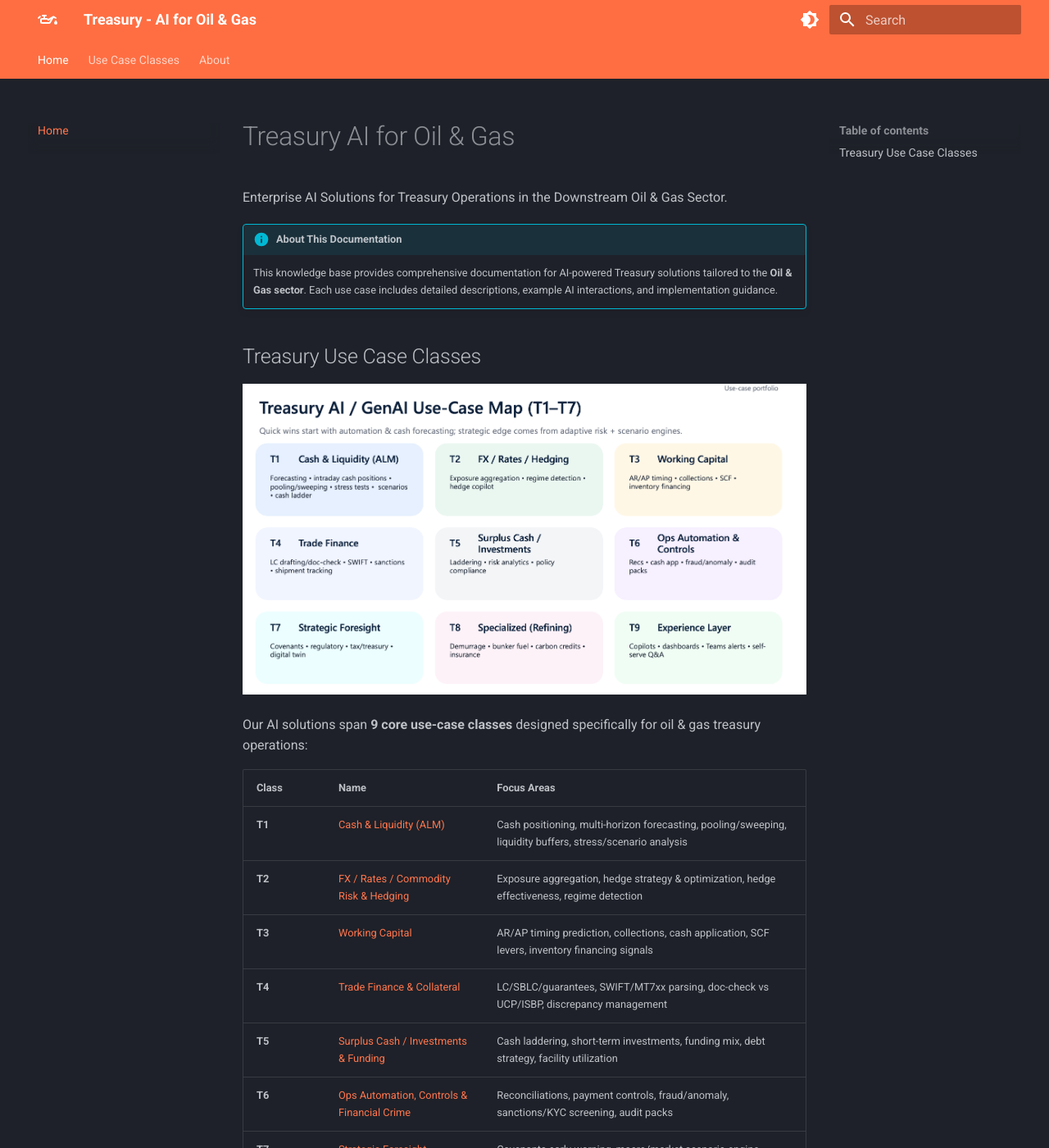
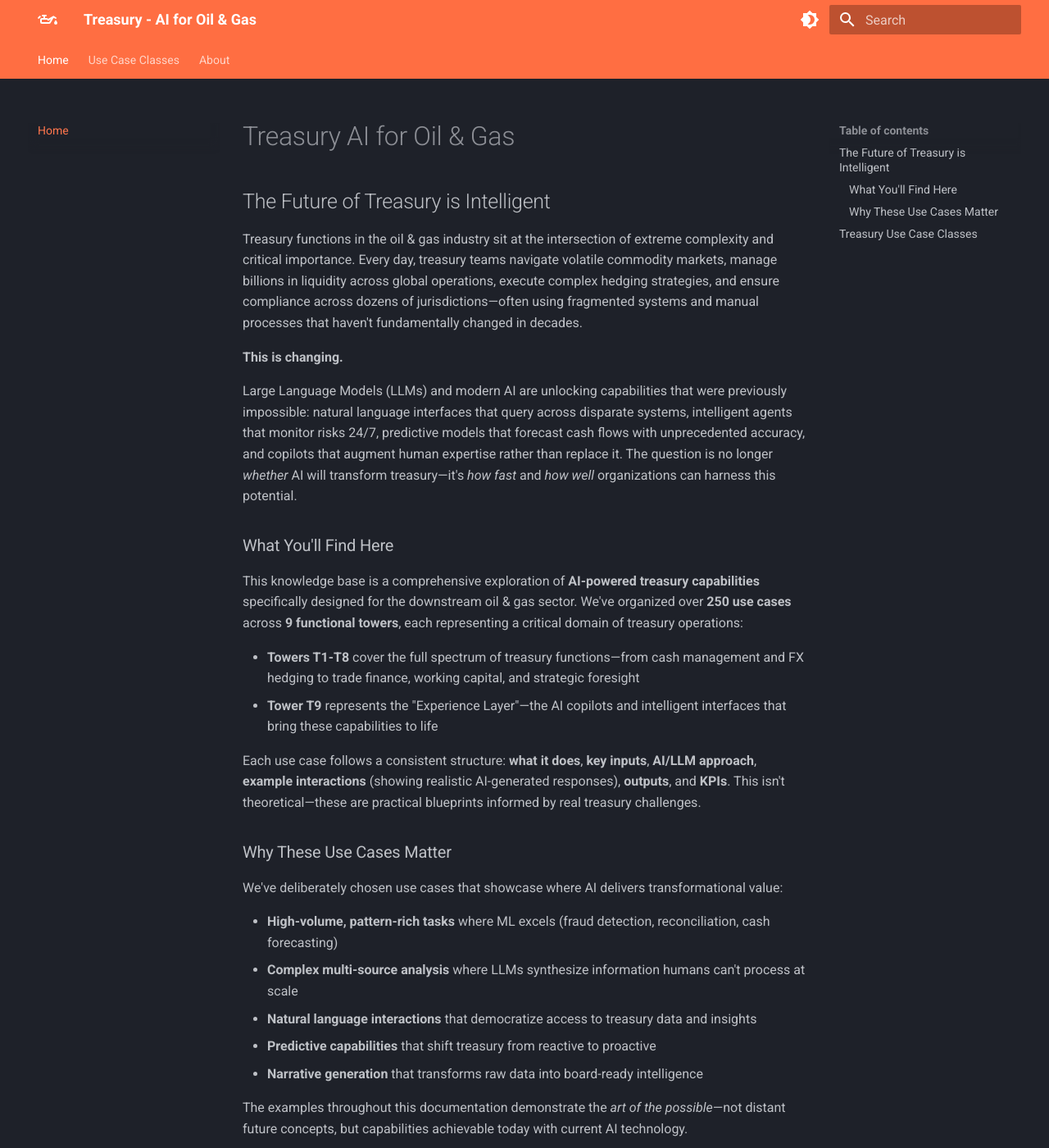
Before and after one commit to ozgurgulerx/treasury, an MkDocs documentation site: the page built from docs/index.md, in a window 1280 px wide and 1400 px high. Shown: the whole window at 82% size. Built offline with MkDocs 1.6.1 and Material for MkDocs 9.7.7, drawn with Linux system fonts in a browser that asks for light colours; some of the changed text lies outside the part shown.

Commit message:
Add professional introduction to main landing page
- Add compelling narrative about AI transformation in treasury
- Explain documentation structure and 9 tower framework
- Describe why these use cases matter and where AI delivers value
- Include tip admonition for how to navigate the documentation

Co-Authored-By: Claude Opus 4.5 <noreply@anthropic.com>

```diff
--- a/docs/index.md
+++ b/docs/index.md
@@ -1,16 +1,45 @@
 # Treasury AI for Oil & Gas
 
-Enterprise AI Solutions for Treasury Operations in the Downstream Oil & Gas Sector.
+## The Future of Treasury is Intelligent
 
-!!! info "About This Documentation"
+Treasury functions in the oil & gas industry sit at the intersection of extreme complexity and critical importance. Every day, treasury teams navigate volatile commodity markets, manage billions in liquidity across global operations, execute complex hedging strategies, and ensure compliance across dozens of jurisdictions—often using fragmented systems and manual processes that haven't fundamentally changed in decades.
 
-    This knowledge base provides comprehensive documentation for AI-powered Treasury solutions tailored to the **Oil & Gas sector**. Each use case includes detailed descriptions, example AI interactions, and implementation guidance.
+**This is changing.**
+
+Large Language Models (LLMs) and modern AI are unlocking capabilities that were previously impossible: natural language interfaces that query across disparate systems, intelligent agents that monitor risks 24/7, predictive models that forecast cash flows with unprecedented accuracy, and copilots that augment human expertise rather than replace it. The question is no longer *whether* AI will transform treasury—it's *how fast* and *how well* organizations can harness this potential.
+
+### What You'll Find Here
+
+This knowledge base is a comprehensive exploration of **AI-powered treasury capabilities** specifically designed for the downstream oil & gas sector. We've organized over **250 use cases** across **9 functional towers**, each representing a critical domain of treasury operations:
+
+- **Towers T1-T8** cover the full spectrum of treasury functions—from cash management and FX hedging to trade finance, working capital, and strategic foresight
+- **Tower T9** represents the "Experience Layer"—the AI copilots and intelligent interfaces that bring these capabilities to life
+
+Each use case follows a consistent structure: **what it does**, **key inputs**, **AI/LLM approach**, **example interactions** (showing realistic AI-generated responses), **outputs**, and **KPIs**. This isn't theoretical—these are practical blueprints informed by real treasury challenges.
+
+### Why These Use Cases Matter
+
+We've deliberately chosen use cases that showcase where AI delivers transformational value:
+
+- **High-volume, pattern-rich tasks** where ML excels (fraud detection, reconciliation, cash forecasting)
+- **Complex multi-source analysis** where LLMs synthesize information humans can't process at scale
+- **Natural language interactions** that democratize access to treasury data and insights
+- **Predictive capabilities** that shift treasury from reactive to proactive
+- **Narrative generation** that transforms raw data into board-ready intelligence
+
+The examples throughout this documentation demonstrate the *art of the possible*—not distant future concepts, but capabilities achievable today with current AI technology.
+
+!!! tip "How to Use This Documentation"
+
+    **Start with your pain points.** Browse the tower that matches your biggest challenges, explore the use cases, and envision how the example interactions could transform your daily operations. Each tower builds from foundational capabilities (Layer 1) to advanced optimization (Layer 6).
+
+---
 
 ## Treasury Use Case Classes
 
 ![Treasury Use Cases](assets/images/treasury_use_cases.png)
 
-Our AI solutions span **9 core use-case classes** designed specifically for oil & gas treasury operations:
+The framework organizes AI capabilities into **9 interconnected towers**, each addressing a distinct domain of treasury operations:
 
 | Class | Name | Focus Areas |
 |-------|------|-------------|
```
